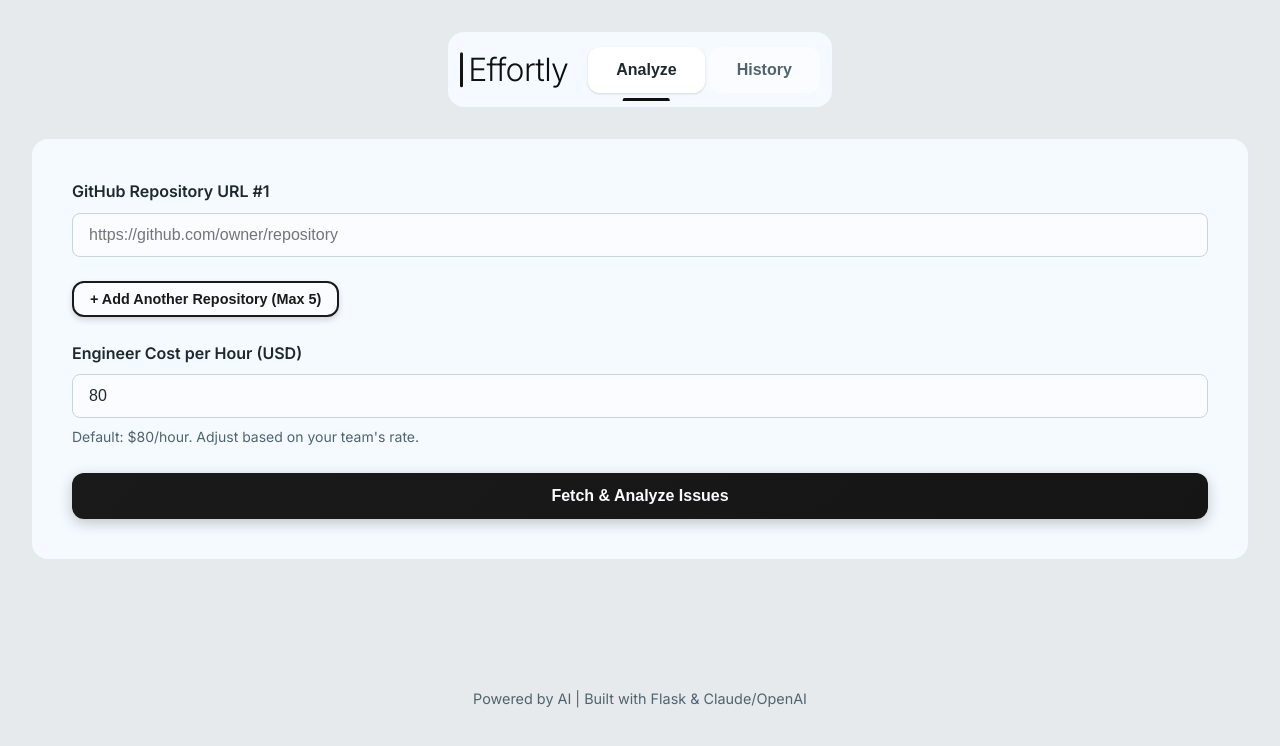
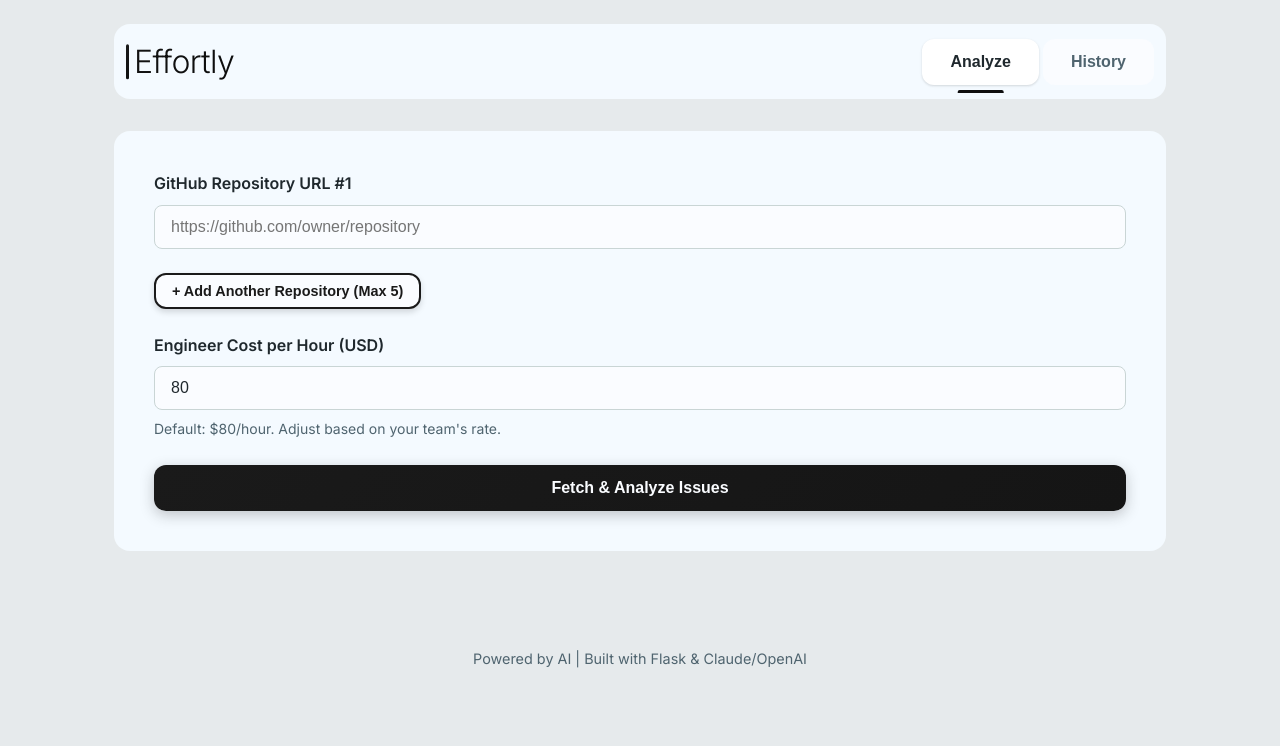
Before and after one commit to ayush1599/Issue-Estimator, a plain HTML site: page static/index.html in a window 1280 px wide. Drawn offline with Linux system fonts and the light colour scheme; no server answers.

Commit message:
revert(ui): restore previous container width and nav margins

```diff
--- a/static/styles.css
+++ b/static/styles.css
@@ -151,13 +151,9 @@ body {
 
 /* Container */
 .container {
-    max-width: 1280px;
+    max-width: 1100px;
     margin: 0 auto;
-    padding: 2rem;
-    min-height: calc(100vh - 140px); /* fill screen and reduce empty space below */
-    display: flex;
-    flex-direction: column;
-    justify-content: center; /* center main content vertically */
+    padding: 1.5rem;
 }
 
 /* Header */
@@ -199,8 +195,7 @@ body {
     align-items: center;
     justify-content: space-between;
     gap: 0.75rem;
-    margin: 0 auto 2rem;
-    max-width: 1280px;
+    margin-bottom: 2rem;
     background: var(--layer-1);
     padding: 0.5rem 0.75rem;
     border-radius: 16px;
```
